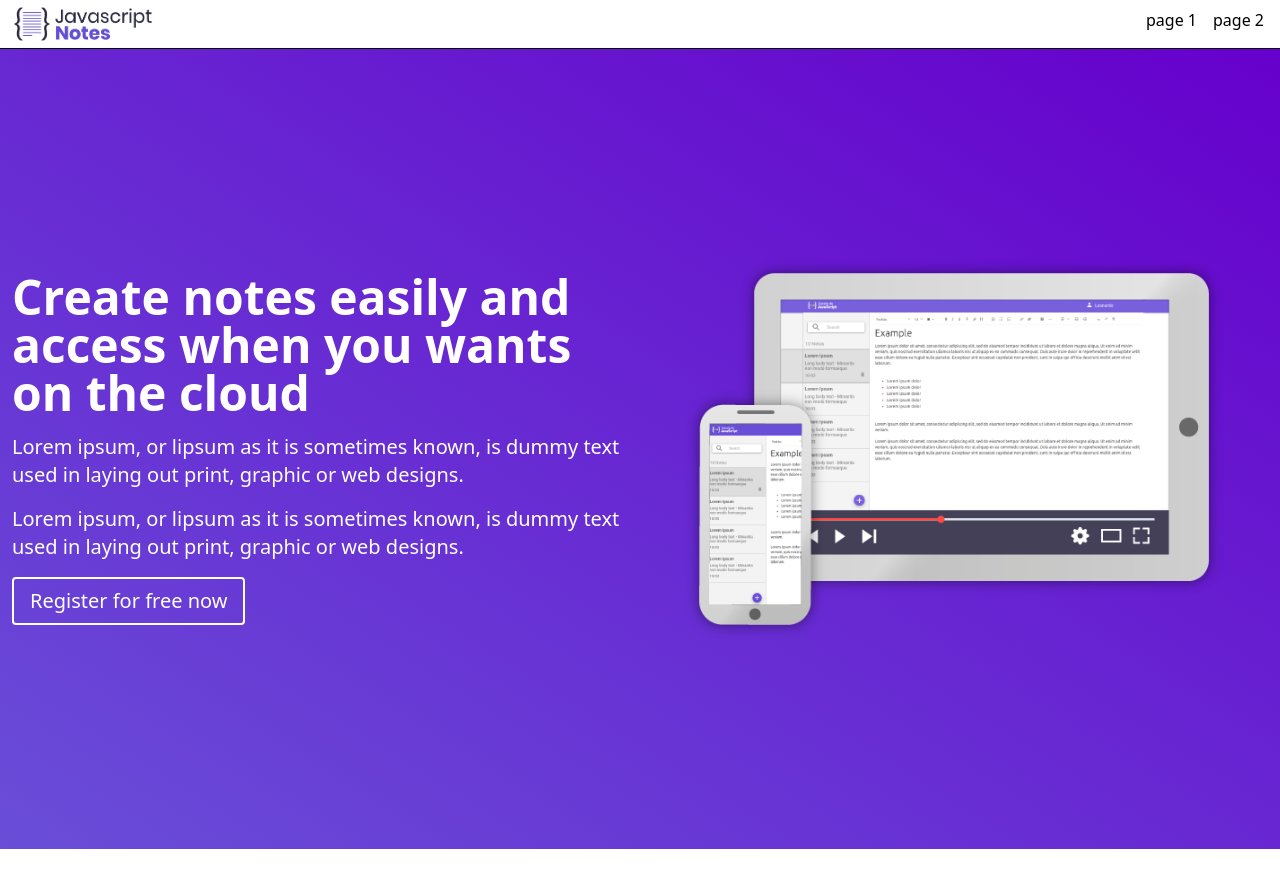
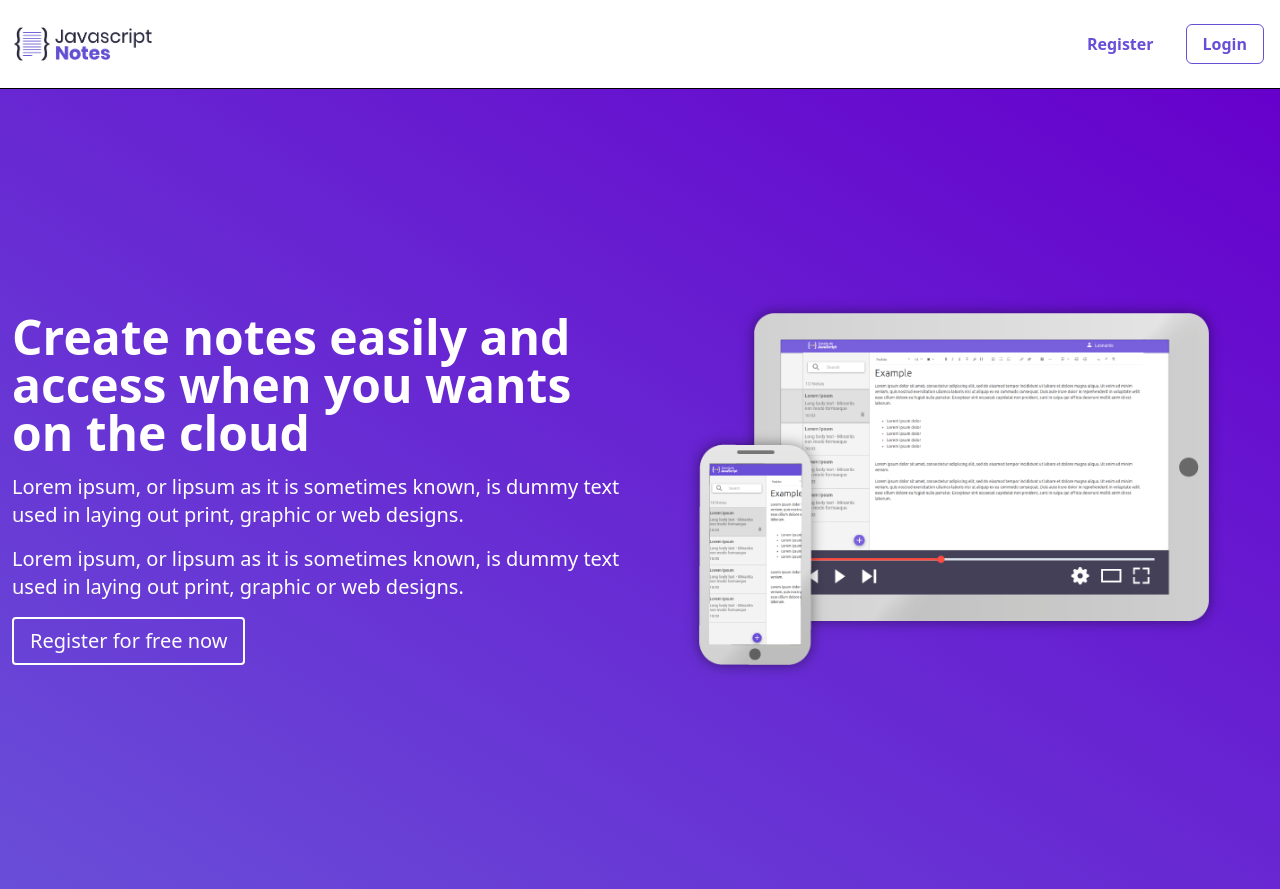
Before and after one commit to Alessandro-Massarotti-Jr/OneBitCode-EverNote, a React (Vite) app in the folder client/: page / in a window 1280 px wide. Before the commit the page ends 849 px from the top, so only its background shows below. Built offline with nearby package versions, Linux system fonts and the light colour scheme.

Commit message:
update layout

```diff
--- a/client/src/Router.tsx
+++ b/client/src/Router.tsx
@@ -3,6 +3,7 @@ import { Routes, Route } from 'react-router-dom';
 import Login from './pages/auth/Login';
 import Register from './pages/auth/Register';
 import Home from "./pages/Home"
+import Note from './pages/Note';
 import UserEdit from './pages/UserEdit';
 
 
@@ -13,6 +14,7 @@ export default function Router() {
                 <Route path="/" element={ <Home />}></Route>
                 <Route path="/register" element={ <Register />}></Route>
                 <Route path="/login" element={ <Login />}></Route>
+                <Route path="/notes" element={ <Note />}></Route>
                 <Route path="/user/edit" element={ <UserEdit />}></Route>
             </Routes>
 
--- a/client/src/components/Layout/Header/index.tsx
+++ b/client/src/components/Layout/Header/index.tsx
@@ -2,6 +2,7 @@ import Logo from "../../../assets/img/logo.png"
 
 import { IoMenu, IoClose } from "react-icons/io5"
 import { useState } from "react";
+import { Link } from "react-router-dom";
 
 export default function Header() {
 
@@ -17,9 +18,12 @@ export default function Header() {
 
     return (
 
-        <header className=" flex flex-col md:flex-row px-2 py-1 items-center justify-between border-b border-black">
+        <header className=" flex flex-col md:flex-row px-2 py-4 items-center justify-between border-b border-black">
             <div className="flex min-w-full justify-between items-center md:min-w-0">
+                <Link to='/' replace={true}>
                 <img className=" h-10" src={Logo} alt="Logo" />
+                </Link>
+
                 {navbar
                         ?
                         <IoClose onClick={handlerNavbarOpen} className=" md:hidden w-7 h-7 cursor-pointer transition-colors hover:text-custom-400" />
@@ -29,12 +33,12 @@ export default function Header() {
             </div>
 
             <nav className={`${navbar ? 'flex' : 'hidden'} min-w-full md:min-w-0 md:flex `}>
-                <ul className="flex flex-col items-start md:flex-row md:items-center">
-                    <li className="mx-2 my-2 md:mt-0 transition-colors hover:text-custom-400">
-                        <a href="">page 1</a>
+                <ul className="py-2 flex flex-col items-start md:flex-row md:items-center">
+                    <li className="w-full my-2">
+                        <Link to="/register" className="text-custom-400 py-2 px-4 mx-2 my-2 md:mt-0 transition-colors hover:text-custom-600 transition-colors font-bold" replace={true}>Register</Link>
                     </li>
-                    <li className="mx-2 my-2 md:mt-0 transition-colors hover:text-custom-400">
-                        <a href="">page 2</a>
+                    <li className="w-full my-2">
+                        <Link to="/login" className="text-custom-400 font-bold py-2 px-4 mx-2 my-2 md:mt-0 transition-colors border border-custom-400 rounded-md hover:bg-custom-400 hover:text-white transition-colors cursor-pointer" replace={true}>Login</Link>
                     </li>
                 </ul>
             </nav>
--- a/client/src/pages/Home.tsx
+++ b/client/src/pages/Home.tsx
@@ -1,3 +1,4 @@
+import { Link } from "react-router-dom";
 import Presentation from "../assets/img/presentation.png"
 
 export default function Home(){
@@ -7,7 +8,7 @@ export default function Home(){
                 <h1 className="font-bold text-3xl md:text-5xl">Create notes easily and access when you wants on the cloud</h1>
                 <p className="mt-4 text-sm md:text-xl"> Lorem ipsum, or lipsum as it is sometimes known, is dummy text used in laying out print, graphic or web designs.</p>
                 <p className="mt-4 text-sm md:text-xl"> Lorem ipsum, or lipsum as it is sometimes known, is dummy text used in laying out print, graphic or web designs.</p>
-                <a href="" className="mt-4 text-center text-xl border-2 border-white py-2 px-4 hover:bg-white hover:text-custom-400 transition-colors rounded">Register for free now</a>
+                <Link to="/register" replace={true} className="mt-4 text-center text-xl border-2 border-white py-2 px-4 hover:bg-white hover:text-custom-400 transition-colors rounded">Register for free now</Link>
             </div>
             <div>
                 <img src={Presentation} alt="presentation" />
--- /dev/null
+++ b/client/src/pages/Note.tsx
@@ -0,0 +1,5 @@
+export default function Note(){
+    return(
+        <h1>Note</h1>
+    )
+}
```
